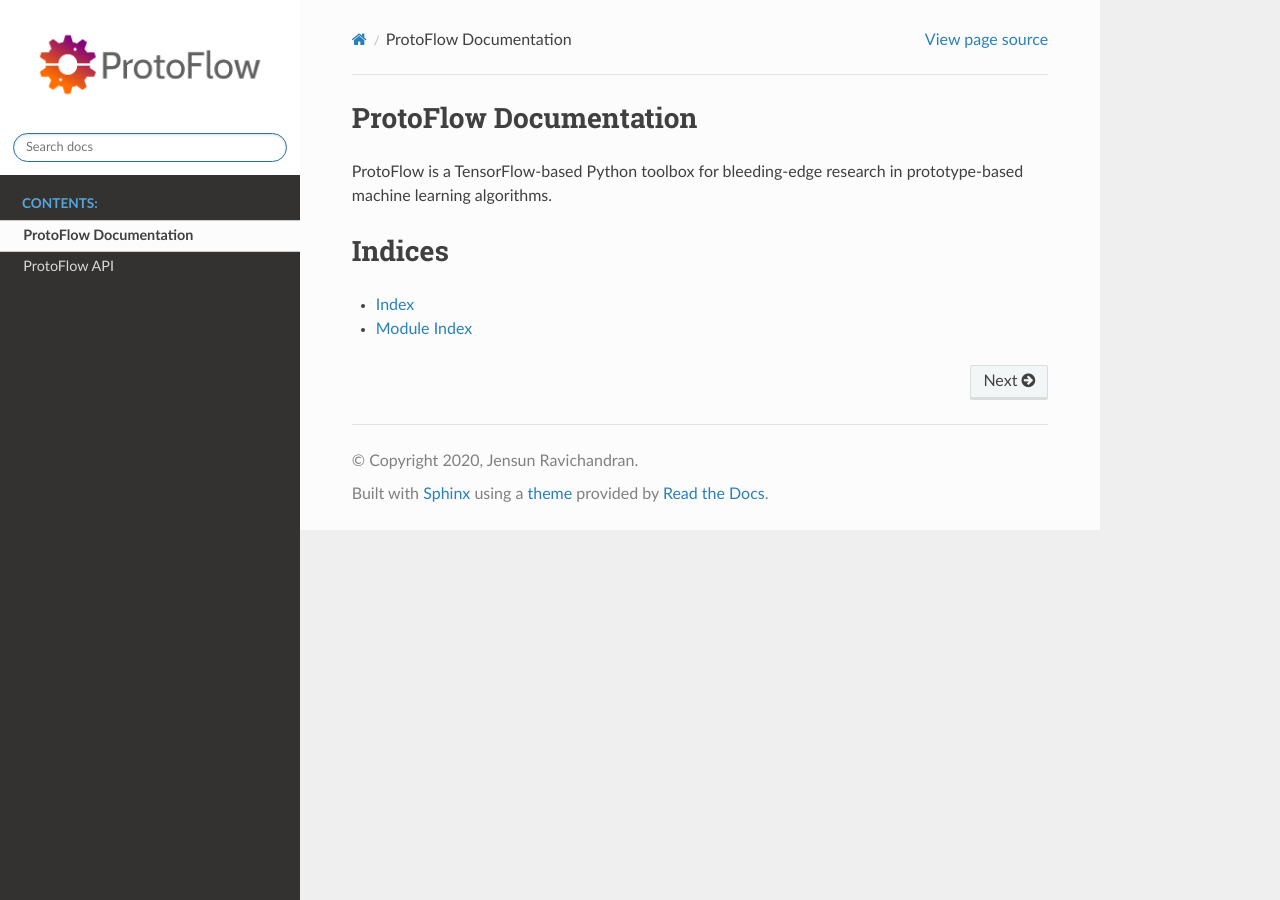
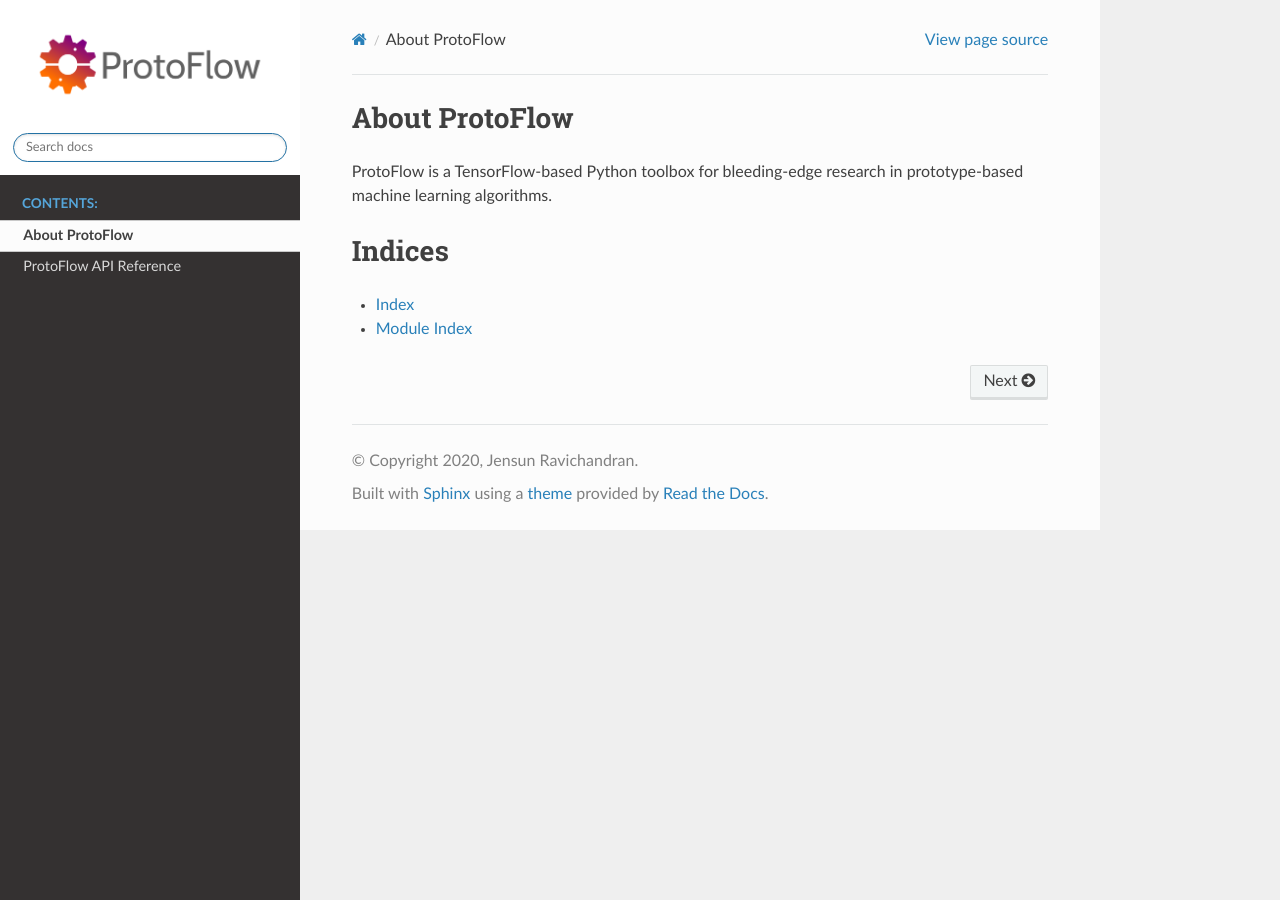
Before and after one commit to si-cim/protoflow, a Sphinx documentation site: the page built from docs/source/index.rst, in a window 1280 px wide. Built offline with Sphinx 7.4.7 and the Read the Docs theme 2.0.0, drawn with Linux system fonts in a browser that asks for light colours; formulas are drawn with MathJax 3.

```diff
--- a/docs/requirements.txt
+++ /dev/null
@@ -1,4 +0,0 @@
-tensorflow>=2.3.1
-matplotlib==3.1.2
-sphinx_rtd_theme==0.5.0
-sphinxcontrib-katex==0.6.1
--- a/docs/source/api.rst
+++ b/docs/source/api.rst
@@ -1,6 +1,6 @@
-.. ProtoFlow API Documentation
+.. ProtoFlow API Reference
 
-ProtoFlow API
+ProtoFlow API Reference
 ======================================
 
 Applications
--- a/docs/source/conf.py
+++ b/docs/source/conf.py
@@ -12,40 +12,41 @@
 #
 import os
 import sys
-sys.path.insert(0, os.path.abspath('../../'))
+sys.path.insert(0, os.path.abspath("../../"))
 
 import sphinx_rtd_theme
 
 # -- Project information -----------------------------------------------------
 
-project = 'ProtoFlow'
-copyright = '2020, Jensun Ravichandran'
-author = 'Jensun Ravichandran'
+project = "ProtoFlow"
+copyright = "2020, Jensun Ravichandran"
+author = "Jensun Ravichandran"
 
 # The full version, including alpha/beta/rc tags
 #
-release = '0.3.2'
+release = "0.3.2"
 
 # -- General configuration ---------------------------------------------------
 
 # If your documentation needs a minimal Sphinx version, state it here.
 #
-needs_sphinx = '1.6'
+needs_sphinx = "1.6"
 
 # Add any Sphinx extension module names here, as strings. They can be
-# extensions coming with Sphinx (named 'sphinx.ext.*') or your custom
+# extensions coming with Sphinx (named "sphinx.ext.*") or your custom
 # ones.
 extensions = [
-    'sphinx.ext.autodoc',
-    'sphinx.ext.autosummary',
-    'sphinx.ext.doctest',
-    'sphinx.ext.intersphinx',
-    'sphinx.ext.todo',
-    'sphinx.ext.coverage',
-    'sphinx.ext.napoleon',
-    'sphinx.ext.viewcode',
-    'sphinx_rtd_theme',
-    'sphinxcontrib.katex',
+    "recommonmark",
+    "sphinx.ext.autodoc",
+    "sphinx.ext.autosummary",
+    "sphinx.ext.doctest",
+    "sphinx.ext.intersphinx",
+    "sphinx.ext.todo",
+    "sphinx.ext.coverage",
+    "sphinx.ext.napoleon",
+    "sphinx.ext.viewcode",
+    "sphinx_rtd_theme",
+    "sphinxcontrib.katex",
 ]
 
 # katex_prerender = True
@@ -54,23 +55,29 @@ katex_prerender = False
 napoleon_use_ivar = True
 
 # Add any paths that contain templates here, relative to this directory.
-templates_path = ['_templates']
+templates_path = ["_templates"]
 
 # The suffix(es) of source filenames.
 # You can specify multiple suffix as a list of string:
 #
-source_suffix = ['.rst', '.md']
+source_suffix = [".rst", ".md"]
 
 # The master toctree document.
-master_doc = 'index'
+master_doc = "index"
 
 # List of patterns, relative to source directory, that match files and
 # directories to ignore when looking for source files.
 # This pattern also affects html_static_path and html_extra_path.
 exclude_patterns = []
 
-# The name of the Pygments (syntax highlighting) style to use.
-pygments_style = 'sphinx'
+# The name of the Pygments (syntax highlighting) style to use. Choose from:
+# ["default", "emacs", "friendly", "colorful", "autumn", "murphy", "manni",
+#  "monokai", "perldoc", "pastie", "borland", "trac", "native", "fruity", "bw",
+#  "vim", "vs", "tango", "rrt", "xcode", "igor", "paraiso-light", "paraiso-dark",
+#  "lovelace", "algol", "algol_nu", "arduino", "rainbo w_dash", "abap",
+#  "solarized-dark", "solarized-light", "sas", "stata", "stata-light",
+#  "stata-dark", "inkpot"]
+pygments_style = "monokai"
 
 # If true, `todo` and `todoList` produce output, else they produce nothing.
 todo_include_todos = True
@@ -83,71 +90,71 @@ autodoc_inherit_docstrings = False
 # The theme to use for HTML and HTML Help pages.  See the documentation for
 # a list of builtin themes.
 # https://sphinx-themes.org/
-html_theme = 'sphinx_rtd_theme'
+html_theme = "sphinx_rtd_theme"
 
-html_logo = '_static/img/horizontal-lockup.png'
+html_logo = "_static/img/horizontal-lockup.png"
 
 html_theme_options = {
-    'logo_only': True,
-    'display_version': True,
-    'prev_next_buttons_location': 'bottom',
-    'style_external_links': False,
-    'style_nav_header_background': '#ffffff',
+    "logo_only": True,
+    "display_version": True,
+    "prev_next_buttons_location": "bottom",
+    "style_external_links": False,
+    "style_nav_header_background": "#ffffff",
     # Toc options
-    'collapse_navigation': True,
-    'sticky_navigation': True,
-    'navigation_depth': 4,
-    'includehidden': True,
-    'titles_only': False,
+    "collapse_navigation": True,
+    "sticky_navigation": True,
+    "navigation_depth": 4,
+    "includehidden": True,
+    "titles_only": False,
 }
 
 # Add any paths that contain custom static files (such as style sheets) here,
 # relative to this directory. They are copied after the builtin static files,
 # so a file named "default.css" will overwrite the builtin "default.css".
-html_static_path = ['_static']
+html_static_path = ["_static"]
 
 html_css_files = [
-    'https://cdn.jsdelivr.net/npm/katex@0.11.1/dist/katex.min.css',
+    "https://cdn.jsdelivr.net/npm/katex@0.11.1/dist/katex.min.css",
 ]
 
 # -- Options for HTMLHelp output ------------------------------------------
 
 # Output file base name for HTML help builder.
-htmlhelp_basename = 'protoflowdoc'
+htmlhelp_basename = "protoflowdoc"
 
 # -- Options for LaTeX output ---------------------------------------------
 
 latex_elements = {
-    # The paper size ('letterpaper' or 'a4paper').
+    # The paper size ("letterpaper" or "a4paper").
     #
-    # 'papersize': 'letterpaper',
+    # "papersize": "letterpaper",
 
-    # The font size ('10pt', '11pt' or '12pt').
+    # The font size ("10pt", "11pt" or "12pt").
     #
-    # 'pointsize': '10pt',
+    # "pointsize": "10pt",
 
     # Additional stuff for the LaTeX preamble.
     #
-    # 'preamble': '',
+    # "preamble": "",
 
     # Latex figure (float) alignment
     #
-    # 'figure_align': 'htbp',
+    # "figure_align": "htbp",
 }
 
 # Grouping the document tree into LaTeX files. List of tuples
 # (source start file, target name, title,
 #  author, documentclass [howto, manual, or own class]).
 latex_documents = [
-    (master_doc, 'protoflow.tex', 'ProtoFlow Documentation',
-     'Jensun Ravichandran', 'manual'),
+    (master_doc, "protoflow.tex", "ProtoFlow Documentation",
+     "Jensun Ravichandran", "manual"),
 ]
 
 # -- Options for manual page output ---------------------------------------
 
 # One entry per manual page. List of tuples
 # (source start file, name, description, authors, manual section).
-man_pages = [(master_doc, 'ProtoFlow', 'ProtoFlow Documentation', [author], 1)]
+man_pages = [(master_doc, "ProtoFlow", "ProtoFlow Documentation", [author], 1)]
 
 # -- Options for Texinfo output -------------------------------------------
 
@@ -155,13 +162,13 @@ man_pages = [(master_doc, 'ProtoFlow', 'ProtoFlow Documentation', [author], 1)]
 # (source start file, target name, title, author,
 #  dir menu entry, description, category)
 texinfo_documents = [
-    (master_doc, 'protoflow', 'ProtoFlow Documentation', author, 'protoflow',
-     'Prototype-based machine learning with Tensorflow/Keras.',
-     'Miscellaneous'),
+    (master_doc, "protoflow", "ProtoFlow Documentation", author, "protoflow",
+     "Prototype-based machine learning with Tensorflow/Keras.",
+     "Miscellaneous"),
 ]
 
 # Example configuration for intersphinx: refer to the Python standard library.
 intersphinx_mapping = {
-    'python': ('https://docs.python.org/', None),
-    'numpy': ('https://docs.scipy.org/doc/numpy/', None),
+    "python": ("https://docs.python.org/", None),
+    "numpy": ("https://docs.scipy.org/doc/numpy/", None),
 }
--- a/docs/source/index.rst
+++ b/docs/source/index.rst
@@ -3,12 +3,12 @@
    You can adapt this file completely to your liking, but it should at least
    contain the root `toctree` directive.
 
-ProtoFlow Documentation
-=======================
+About ProtoFlow
+===============
 
 .. toctree::
    :hidden:
-   :maxdepth: 4
+   :maxdepth: 3
    :caption: Contents:
 
    self
```
Also changed, not shown: README.md (+9 -8 lines), protoflow/__init__.py (+12 -12 lines), setup.py (+46 -39 lines), .readthedocs.yml.
